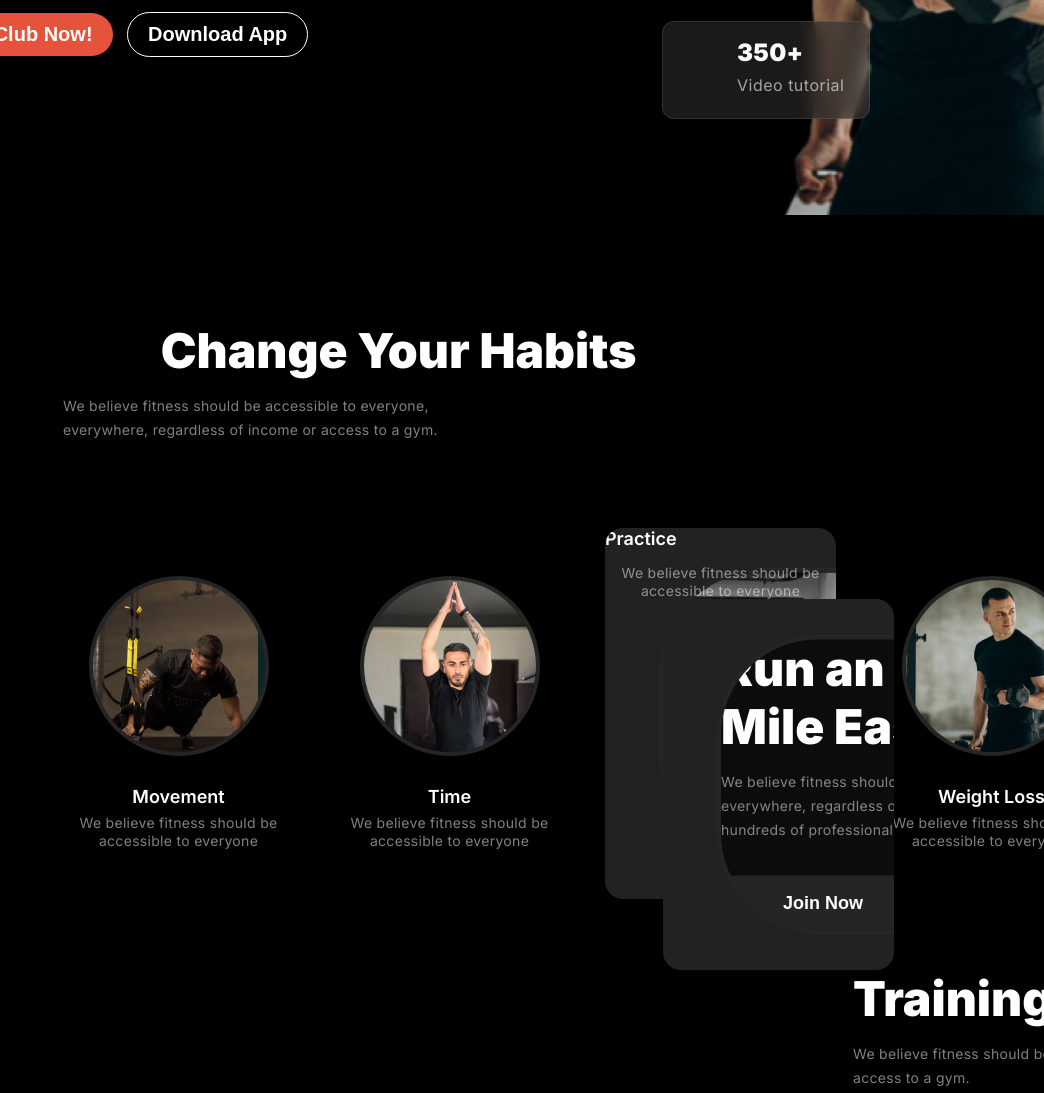
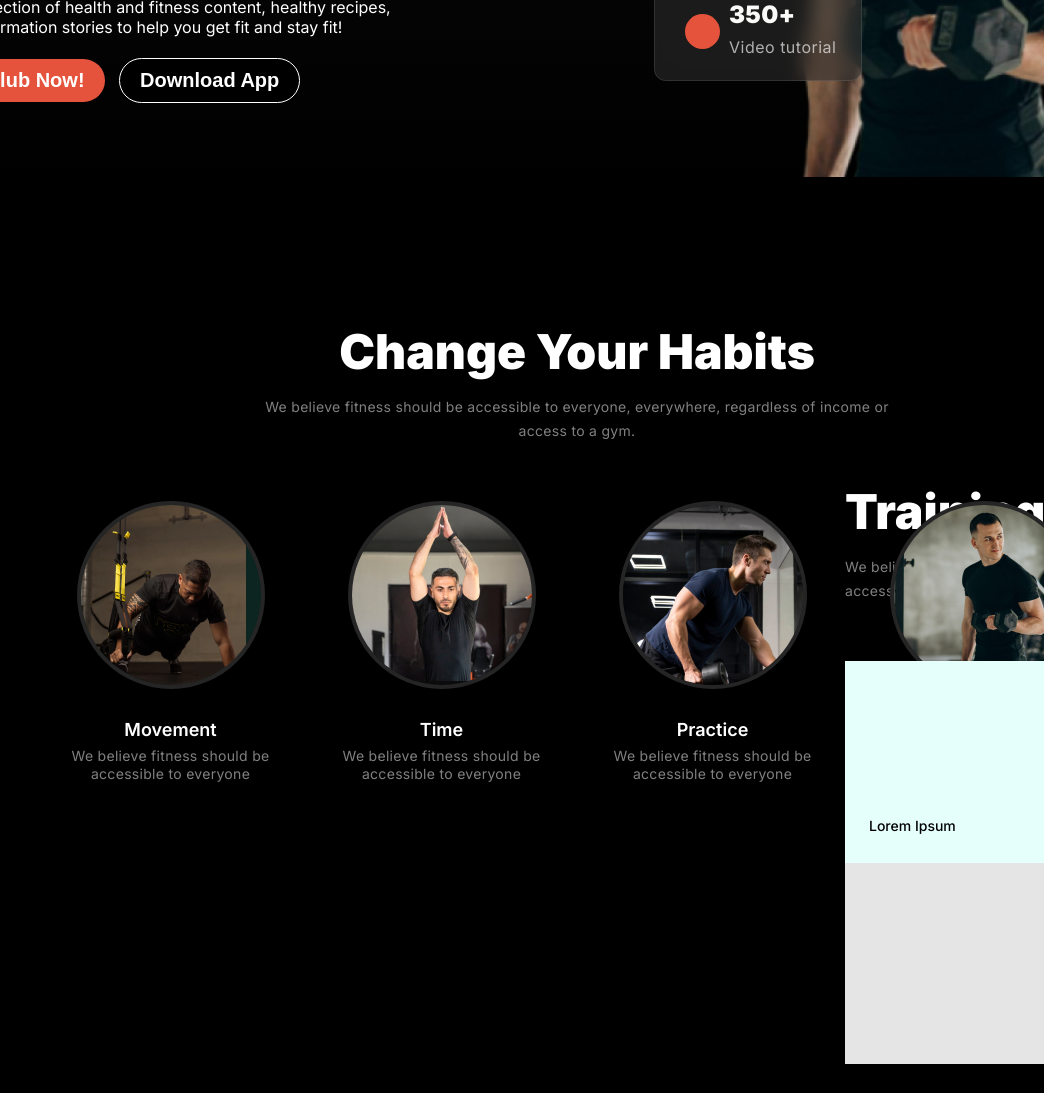
Before and after one commit to Fariha181/Assignment-02, a plain HTML site: page index.html in a window 1280 px wide. Shown: the part 603-1696 px from the top of the page, without its empty margins (236-1280 px from the left). Drawn offline with Linux system fonts and the light colour scheme.

Commit message:
added new changes

```diff
--- a/index.html
+++ b/index.html
@@ -10,7 +10,7 @@
     <link rel="stylesheet" href="styles/styles.css">
 </head>
 <body class="inter-normal">
-    <head>
+    <div class="body1">
         <nav>
                 <h3 class="nav-tittle">Fitness</h3>
                 <ul>
@@ -22,13 +22,14 @@
             </nav>
             <div class="banner">
                 <div class="banner-content">
-                <h1 class="banner-tittle white-1">Get body in <br/> <i class="font">shape</i> & stay <br/>healthy</h1>
+                    <h1 class="banner-tittle white-1">Get body in <br/> <span class="shape">shape</span> & stay <br/>healthy</h1>
                     <p class="banner-description white-1">A huge selection of health and fitness content, healthy recipes, and transformation stories to help you get fit and stay fit!</p>
                     <button class="btn-primary">Join Club Now!</button>
                     <button class="btn-secondary">Download App</button>
                 </div>
                     <img class="banner-profile-pic" src="images/Images 2.png" alt="">
 
+            </div>
         </div>
         </header>
         <div class="flex-row-e">
@@ -39,7 +40,7 @@
               ><span class="free-workout-videos">Free Workout Videos</span>
             </div>
             <div class="polygon"></div>
-        <div class="rectangle-5">
+            <div class="rectangle-5"><span class="dot"></span>
               <div class="flex-column-c">
                 <span class="plus-6">350+</span
                 ><span class="video-tutorial">Video tutorial</span>
@@ -94,21 +95,6 @@
                         >We believe fitness should be accessible to everyone</span
                       >
                     </div>
-            </div>
-        </div>
-    </div>
-    <div class="container">
-        <div class="frame-x">
-          <div class="rectangle-6"></div>
-          <div class="frame-y">
-            <div class="frame-z">
-              <span class="run-extra-mile">Run an Extra <br />Mile Easily</span
-              ><span class="accessible-fitness"
-                >We believe fitness should be accessible to everyone, everywhere,
-                regardless of income or access to a gym. With hundreds of
-                professional workouts.</span>
-            </div>
-            <button class="button"><span class="join-now">Join Now</span></button>
                 </div>
                 </div>
                 </div>
@@ -350,11 +336,5 @@
             </div>
           </div>
 
-    <main>
-
-    </main>
-    <footer>
-
-    </footer>
 </body>
 </html>
--- a/styles/styles.css
+++ b/styles/styles.css
@@ -11,9 +11,19 @@ nav{
     margin: 0px 100px;
 }
 body{
-    background-color: black;
-    height: 750px; ;
+    background-color: #000000;
+    height: 2850px;
     width: 1440px;
+    margin: 0 auto;
+
+}
+.body1{
+    position: relative;
+    width: 1440px;
+    height: 715px;
+    margin: 65px 0 0 0;
+    background: linear-gradient(180deg, #111111, rgba(119, 119, 119, 0));
+    overflow: hidden;
 }
 .nav-tittle{
     font-weight: bold;
@@ -82,11 +92,13 @@ nav li a{
 .banner-profile-pic{
     width: 400px;
 }
-.font{
-    font-family: system-ui, -apple-system, BlinkMacSystemFont, 'Segoe UI', Roboto, Oxygen, Ubuntu, Cantarell, 'Open Sans', 'Helvetica Neue', sans-serif;
-    font-weight: lighter;
-    font-style: italic;
-    font-synthesis-style: initial;
+.shape {
+    position: relative;
+    color: #ffffff;
+    font-family: Miama, var(--default-font-family);
+    font-size: 78px;
+    font-weight: 400;
+    text-align: left;
 }
 .flex-row-e {
     position: relative;
@@ -174,6 +186,16 @@ nav li a{
     border-radius: 12px;
     backdrop-filter: blur(10px);
   }
+  .dot{
+    height: 35px;
+    width: 35px;
+    position: relative;
+    top: 30px;
+    left: 30px;
+    background-color: #e6533c;
+    border-radius: 50%;
+    display: inline-block;
+  }
   .flex-column-c {
     position: absolute;
     width: 108px;
@@ -202,7 +224,7 @@ nav li a{
     position: relative;
     height: 24px;
     margin: 8px 0 0 0;
-    color: rgba(239, 237, 232, 0.65);
+    color: rgba(255, 255, 255, 0.65);
     font-size: 16px;
     font-weight: 400;
     line-height: 24px;
@@ -583,138 +605,6 @@ nav li a{
   .main-container {
     overflow: hidden;
   }
-
-  .main-container,
-  .main-container * {
-    box-sizing: border-box;
-  }
-
-  input,
-  select,
-  textarea,
-  button {
-    outline: 0;
-  }
-
-  .main-container {
-    display: flex;
-    flex-direction: column;
-    align-items: flex-start;
-    flex-wrap: nowrap;
-    gap: 62px;
-    position: relative;
-    width: 1060px;
-    margin: 0 auto;
-  }
-  .frame-x {
-    align-self: stretch;
-    flex-shrink: 0;
-    position: relative;
-    min-width: 0;
-    height: 371px;
-    background: #222222;
-    overflow: hidden;
-    border-radius: 18px;
-  }
-  .rectangle-6 {
-    position: absolute;
-    width: 366px;
-    height: 312px;
-    bottom: 29px;
-    left: 662px;
-    background-size: cover;
-    z-index: 1;
-    border-radius: 18px;
-  }
-  .frame-y {
-    display: flex;
-    flex-direction: column;
-    align-items: flex-start;
-    flex-wrap: nowrap;
-    gap: 34px;
-    position: absolute;
-    width: 443px;
-    height: 290px;
-    top: 50%;
-    left: 54px;
-    transform: translate(0, -49.83%);
-    z-index: 2;
-  }
-  .frame-z {
-    display: flex;
-    flex-direction: column;
-    align-items: flex-start;
-    align-self: stretch;
-    flex-wrap: nowrap;
-    flex-shrink: 0;
-    gap: 14px;
-    position: relative;
-    min-width: 0;
-    z-index: 3;
-  }
-  .run-extra-mile {
-    display: flex;
-    align-items: flex-start;
-    justify-content: flex-start;
-    flex-shrink: 0;
-    position: relative;
-    width: 443px;
-    height: 116px;
-    color: #ffffff;
-    font-size: 48px;
-    font-weight: 900;
-    line-height: 57.6px;
-    text-align: left;
-    text-overflow: initial;
-    z-index: 4;
-    overflow: hidden;
-  }
-  .accessible-fitness {
-    display: flex;
-    align-items: flex-start;
-    justify-content: flex-start;
-    align-self: stretch;
-    flex-shrink: 0;
-    position: relative;
-    width: 443px;
-    height: 72px;
-    color: rgba(255, 255, 255, 0.5);
-    font-size: 14px;
-    font-weight: 400;
-    line-height: 24px;
-    text-align: left;
-    letter-spacing: 0.3px;
-    z-index: 5;
-  }
-  .button {
-    display: flex;
-    align-items: flex-start;
-    justify-content: center;
-    flex-wrap: nowrap;
-    flex-shrink: 0;
-    gap: 10px;
-    position: relative;
-    width: 224px;
-    padding: 16px 40px 16px 40px;
-    cursor: pointer;
-    background: #e6533c;
-    border: none;
-    z-index: 6;
-    border-radius: 42px;
-  }
-  .join-now {
-    flex-shrink: 0;
-    flex-basis: auto;
-    position: relative;
-    height: 22px;
-    color: #ffffff;
-    font-size: 18px;
-    font-weight: 600;
-    line-height: 22px;
-    text-align: left;
-    white-space: nowrap;
-    z-index: 7;
-  }
   .container1 {
     overflow: hidden;
   }
```
Lines whose indentation alone changed are shown as unchanged.
